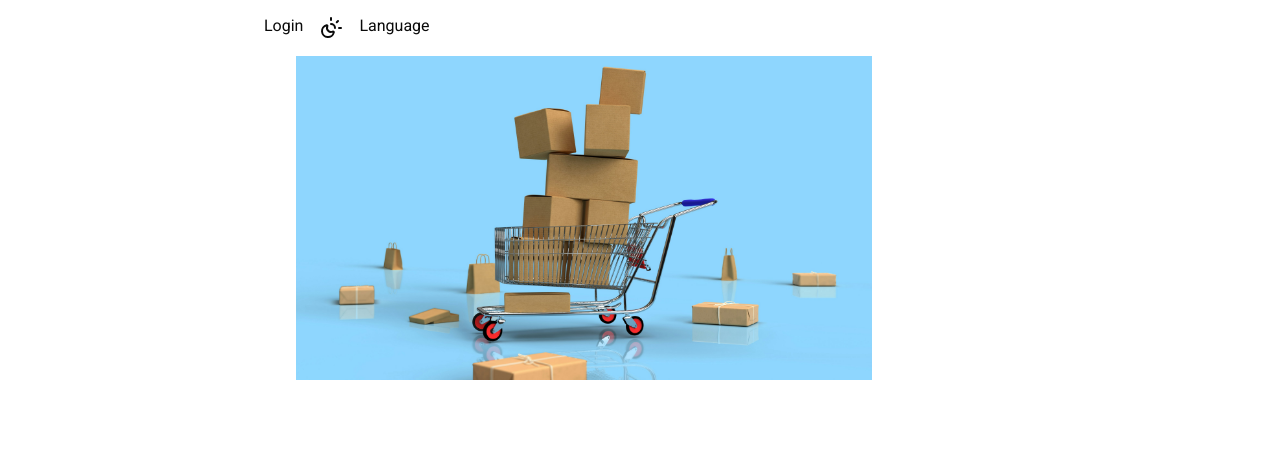
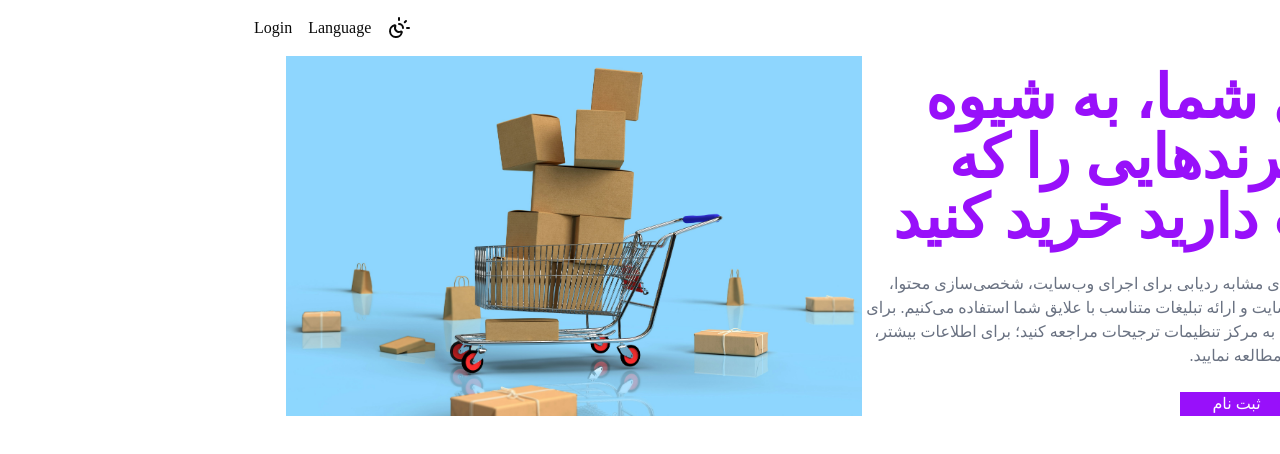
Before and after one commit to Mahtab-217/Next-Online-Shopping, a Next.js app: page / in a window 1280 px wide. Shown: the top 454 px of the page. Built offline with nearby package versions, Linux system fonts and the light colour scheme; no server answers.

Commit message:
new info added

```diff
--- a/messages/en.json
+++ b/messages/en.json
@@ -1,5 +1,10 @@
 {
     "homepage": {
-        "title": "This is the home page"
+        "hero": {
+            "title": "Your Style, Your Way — Shop the Trends You Love",
+            "description": "We use cookies and similar tracking technologies to run our website, personalise content, analyse site usage, and tailor advertisements. To manage your choices, visit our preference centre; for further information, see our cookie policy.",
+            "btn_explore": "Explore More",
+            "btn_join": "Join Us"
+        }
     }
 }
--- a/messages/fa.json
+++ b/messages/fa.json
@@ -1,5 +1,11 @@
 {
     "homepage": {
-        "title": "این صفحه اصلی است"
+
+  "hero": {
+    "title": "استایل شما، به شیوه شما! ترندهایی را که دوست دارید خرید کنید",
+    "description": "ما از کوکی‌ها و فناوری‌های مشابه ردیابی برای اجرای وب‌سایت، شخصی‌سازی محتوا، تحلیل نحوه استفاده از سایت و ارائه تبلیغات متناسب با علایق شما استفاده می‌کنیم. برای مدیریت انتخاب‌های خود، به مرکز تنظیمات ترجیحات مراجعه کنید؛ برای اطلاعات بیشتر، سیاست کوکی‌های ما را مطالعه نمایید.",
+      "btn_explore": "جستجوی محصولات",
+            "btn_join": "ثبت نام"
+}
+}
     }
-}
--- a/messages/pa.json
+++ b/messages/pa.json
@@ -1,5 +1,12 @@
 {
     "homepage": {
-        "title": "دا د اصلی پانه ده"
+
+  "hero": {
+    "title": "ستا خپل، په خپله طریقه — هغه فېشن او رجحانات واخلئ چې خوښوئ یې",
+    "description": "موږ د کوکيز او ورته تعقیبي ټکنالوژیو څخه کار اخلو څو خپله وېبپاڼه فعاله وساتو، منځپانګه شخصي کړو، د سایټ کارونه تحلیل کړو، او ستاسو د خوښې سره سم اعلانونه وړاندې کړو. د خپلو انتخابونو د مدیریت لپاره زموږ د غوره توبونو مرکز ته مراجعه وکړئ؛ د نورو معلوماتو لپاره زموږ د کوکيز تګلاره ولولئ.",
+    "btn_explore": "نور وپلټئ",
+    "btn_join": "ثبت کول"
+
+}
+}
     }
-}
--- a/src/app/Pages/homePage/Hero.tsx
+++ b/src/app/Pages/homePage/Hero.tsx
@@ -1,14 +1,22 @@
+import { Button } from '@base-ui/react';
+import { useTranslations } from 'next-intl'
 import Image from 'next/image'
 import React from 'react'
 
 function HeroSection() {
+  const t =useTranslations("homepage");
   return (
     <div className='w-full max-w-6xl mx-auto grid grid-cols-1 md:grid-cols-2'>
-      <div>
-        <h1>Online Store</h1>
+      <div className='mt-3 flex flex-col gap-6'>
+        <h1 className='text-6xl font-bold text-purple-600 '>{t("hero.title")}</h1>
+        <p className='text-md text-gray-500'>{t("hero.description")}</p>
+        <div className='flex gap-4'>
+          <Button>{t("hero.btn_explore")}</Button>
+          <Button className="bg-purple-600 text-white px-8 hover:bg-purple-800 transition-colors duration-300">{t("hero.btn_join")}</Button>
+        </div>
       </div>
       <div>
-        <Image src="/images/card-shop.jpg" alt='' height={1000} width={1000}/>
+        <Image className='w-full h-full object-cover' src="/images/card-shop.jpg" alt='' height={1000} width={1000}/>
       </div>
     </div>
   )
--- a/src/app/Pages/shared/LanguageSwitcher.tsx
+++ b/src/app/Pages/shared/LanguageSwitcher.tsx
@@ -1,6 +1,6 @@
 "use client"
 import React, { useReducer, useTransition } from 'react'
-import { useRouter } from 'next/router';
+import { useRouter } from 'next/navigation';
 import { DropdownMenu, DropdownMenuContent, DropdownMenuGroup, DropdownMenuItem, DropdownMenuLabel, DropdownMenuTrigger } from '@/components/ui/dropdown-menu';
 
 
--- a/src/app/Pages/shared/Navbar.tsx
+++ b/src/app/Pages/shared/Navbar.tsx
@@ -14,8 +14,8 @@ function Navbar() {
         </h1>
       </div>
       <div className='flex items-center gap-4'>
+        <ThemeSwitcher/>
         <LanguageSwitcher/>
-        <ThemeSwitcher/>
         <Button>Login</Button>
       </div>
     </div>
--- a/src/app/globals.css
+++ b/src/app/globals.css
@@ -1,8 +1,8 @@
 @import "tailwindcss";
 @import "tw-animate-css";
 @import "shadcn/tailwind.css";
-/* @import "tw-animate-css";
-@import "shadcn/tailwind.css"; */
+@import "tw-animate-css";
+@import "shadcn/tailwind.css";
 
 @custom-variant dark (&:is(.dark *));
 
--- a/src/app/layout.tsx
+++ b/src/app/layout.tsx
@@ -28,15 +28,15 @@ export default async function RootLayout({ children }: LayoutProps<"/">) {
       dir={locale=== "en"? 'ltr': 'rtl'}
 
       suppressHydrationWarning
-      className={`h-full antialiased ${isRTL ? vazirmatn.className: inter.variable} `}
+      className={`h-full antialiased ${isRTL ? vazirmatn.variable : inter.variable} `}
     >
       <body className="min-h-full flex flex-col">
-        {/* <ThemeProvider attribute="class" defaultTheme="system" enableSystem> */}
+        <ThemeProvider attribute="class" defaultTheme="system" enableSystem>
           <NextIntlClientProvider>
         {children}
           </NextIntlClientProvider>
 
-        {/* </ThemeProvider> */}
+        </ThemeProvider>
         </body>
     </html>
   );
--- a/src/components/ui/button.tsx
+++ b/src/components/ui/button.tsx
@@ -1,6 +1,6 @@
 import { Button as ButtonPrimitive } from "@base-ui/react/button"
 import { cva, type VariantProps } from "class-variance-authority"
-import { cn } from "cn"
+import { cn } from "@/lib/utils"
 
 const buttonVariants = cva(
   "group/button inline-flex shrink-0 items-center justify-center rounded-md border border-transparent bg-clip-padding text-sm font-medium whitespace-nowrap transition-all outline-none select-none focus-visible:border-ring focus-visible:ring-3 focus-visible:ring-ring/50 active:not-aria-[haspopup]:translate-y-px disabled:pointer-events-none disabled:opacity-50 aria-invalid:border-destructive aria-invalid:ring-3 aria-invalid:ring-destructive/20 dark:aria-invalid:border-destructive/50 dark:aria-invalid:ring-destructive/40 [&_svg]:pointer-events-none [&_svg]:shrink-0 [&_svg:not([class*='size-'])]:size-4",
```
